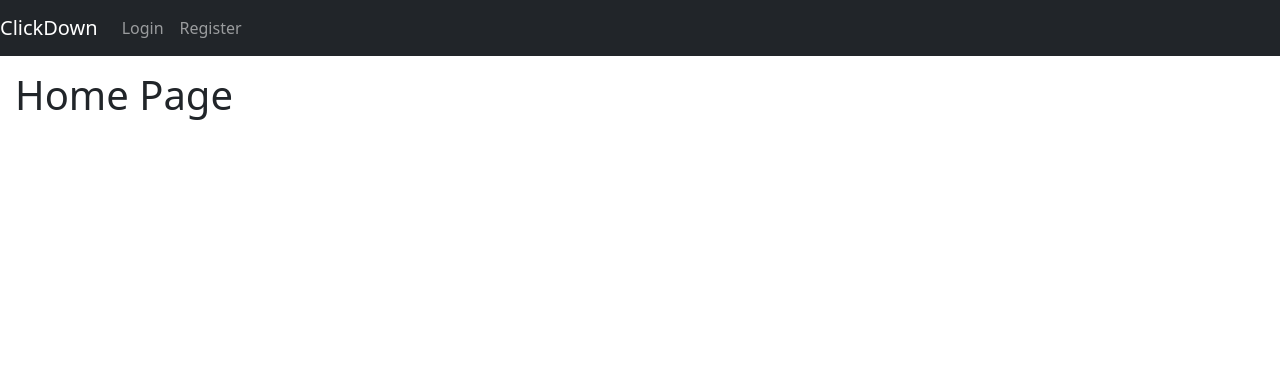
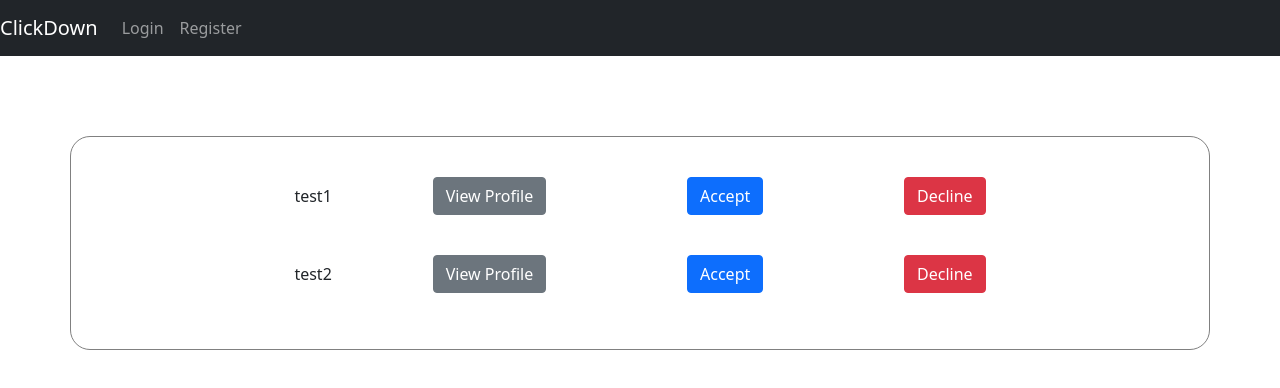
Before and after one commit to z5219951/task-master, a React (Create React App) app in the folder frontend/: page /userrequest in a window 1280 px wide. Shown: the top 388 px of the page. Built offline with nearby package versions, Linux system fonts and the light colour scheme; data requests are answered from the project's data file.

Commit message:
add:request user

```diff
--- a/frontend/src/App.js
+++ b/frontend/src/App.js
@@ -17,6 +17,7 @@ import CheckCode from './pages/CheckCode';
 import NavbarControl from './components/NavbarControl'
 import store from './store';
 import { connect } from 'react-redux';
+import UserRequest from './pages/UserRequest';
 
 function App() {
 
@@ -35,6 +36,7 @@ function App() {
         <Route path='/newPass' exact component={RePassWord} />
         <Route path='/checkCode' exact component={CheckCode} />
         <Route path='/home' exact component={Home}/>
+        <Route path='/userrequest' exact component={UserRequest} />
         <Route path='/' component={Home} />
       </Switch>
     </>
--- /dev/null
+++ b/frontend/src/pages/UserRequest.css
@@ -0,0 +1,31 @@
+.request_list{
+    width: 60vw;
+    display: flex;
+    align-items: center;
+    flex-direction: column;
+    padding-bottom: 5vh;
+}
+.container{
+    display: flex;
+    align-items: center;
+    flex-direction: column;
+    border: 1px gray solid;
+    border-radius:20px;
+    min-height: 20vh;
+}
+.user_request_box{
+    width: 90%;
+    display: flex;
+    align-items: center;
+    margin-top: 5vh;
+    justify-content: space-between;
+}
+.user_request_name{
+    margin: 0;
+}
+.buttonBox{
+    width: 80%;
+    display: flex;
+    align-items: center;
+    justify-content: space-between;
+}
--- /dev/null
+++ b/frontend/src/pages/UserRequest.js
@@ -0,0 +1,191 @@
+import React, {Component, Fragment} from 'react'
+import 'bootstrap/dist/css/bootstrap.css';
+import './Login.css'
+import axios from 'axios'
+import store from '../store';
+import { Button, Modal } from 'react-bootstrap';
+import './UserRequest.css'
+import { Alert } from 'bootstrap';
+
+class UserRequest extends Component{
+    constructor(props) {
+        super(props);
+        // get id
+        const id = Number(store.getState().id);
+        this.state = {
+            id:id,
+            email:'',
+            show:false,
+            list:[],
+            inform:'go to profile page',
+            noResult:'',
+            requestUser:''
+
+        }
+    }
+    componentDidMount = ()=>{
+        try {
+            axios.get('http://localhost:5000/user_request_information').then((res)=>{
+            // store the user id in store
+            console.log(res)
+            // const result = JSON.parse(res.data);
+            const testResult = [
+                {
+                    requestUser:123,
+                    userName:'test1'
+                },
+                {
+                    requestUser:331,
+                    userName:'test2'
+                }
+            ];
+            let warn = ''
+            if(testResult.length === 0) {
+                warn = 'No Request'
+            }
+            this.setState(()=>({
+                list:testResult,
+                noResult:warn
+            }))
+        })
+        } catch (error) {
+            console.log(error);
+        }
+    }
+    handleShow = (e)=>{
+        const name = e.target.name;
+        const requestUser = Number(e.target.value);
+        if(name === 'profile') {
+            console.log("go to profile page");
+            this.setState(()=>({
+                inform:'go to profile page',
+            }))
+        } else if(name === 'accept') {
+            this.setState(()=>({
+                inform:'Accept the connection?',
+                requestUser:requestUser
+            }))
+        } else {
+            this.setState(()=>({
+                inform:'Decline the request?',
+                requestUser:requestUser
+            }))
+        }
+        this.setState(()=>(
+            {
+                show:true
+            }
+        ))
+    }
+    handleClose = ()=>{
+        this.setState(()=>(
+            {
+                show:false
+            }
+        ))
+    }
+    handleAccept = ()=>{
+        const id  = Number(this.state.id);
+        const requestUser = Number(this.state.requestUser);
+        const data = {id:id,requestUser:requestUser}
+        const inform = this.state.inform;
+        let url = '';
+        if(inform === 'Accept the connection?') {
+            url = 'http://localhost:5000/user_request_accept'
+        } else if (inform === 'Decline the request?'){
+            url = 'http://localhost:5000/user_request_decline'
+        } else {
+            this.setState(()=>(
+                {
+                    show:false
+                }
+            ))
+            return;
+        }
+        try {
+            axios.post(url, data).then((res)=>{
+            // store the user id in store
+            const result = true;
+            //const result = JSON.parse(res.data).id;
+            if(result) {
+                this.setState(()=>(
+                    {
+                        show:false
+                    }
+                ))
+                // request the new state
+                axios.get('http://localhost:5000/user_request_information').then((res)=>{
+                // store the user id in store
+                console.log(res)
+                // const result = JSON.parse(res.data);
+                const testResult = [
+                    {
+                        requestUser:123,
+                        userName:'test1'
+                    }
+                ];
+                let warn = ''
+                if(testResult.length === 0) {
+                    warn = 'No Request'
+                }
+                this.setState(()=>({
+                    list:testResult,
+                    noResult:warn
+                }))
+            })
+            } else {
+                Alert("Please try again")
+            }
+
+        })
+        } catch (error) {
+
+        }
+    }
+    getItem = ()=>{
+        console.log(this.state.list);
+        return (
+            this.state.list.map((item,index)=><div key = {index}className="user_request_box">
+                <p className="user_request_name">{item.userName}</p>
+                <div className='buttonBox'>
+                    <Button variant="secondary" name="profile" value={item.requestUser} onClick={this.handleShow}>View Profile</Button>
+                    <Button variant="primary" name="accept" value={item.requestUser} onClick={this.handleShow}>Accept</Button>
+                    <Button variant="danger" name="decline" value={item.requestUser} onClick={this.handleShow}>Decline</Button>
+                </div>
+            </div>)
+        )
+    }
+    render(){
+        return (
+            <Fragment>
+                <div className='container'>
+                    {/* <p>Search User</p>
+                    <div className='serach_box'>
+                        <input type="text" id="inputFirstName" className="form-control" placeholder="User Email" onChange={this.handleInput} name="email" value = {this.state.firstName}/>
+                        <button className="btn btn-lg btn-primary btn-block" onClick={this.handleSubmit} type="button" >Search</button>
+                    </div> */}
+                    <div className='request_list'>
+                        {this.getItem()}
+                    </div>
+                    <p>{this.state.noResult}</p>
+                </div>
+                <Modal show={this.state.show} onHide={this.handleClose}>
+                    <Modal.Header>
+                    <Modal.Title>Attention</Modal.Title>
+                    </Modal.Header>
+                    <Modal.Body>{this.state.inform}</Modal.Body>
+                    <Modal.Footer>
+                    <Button variant="secondary" onClick={this.handleClose}>
+                        Close
+                    </Button>
+                    <Button variant="primary" onClick={this.handleAccept}>
+                        Yes
+                    </Button>
+                    </Modal.Footer>
+                </Modal>
+            </Fragment>
+        )
+    }
+}
+
+export default UserRequest
--- a/frontend/testDb.json
+++ b/frontend/testDb.json
@@ -1,4 +1,14 @@
 {
+  "user_request_information": [
+    {
+      "id": 123,
+      "userName": "test1"
+    }
+  ],
+  "user_request_accept": [
+  ],
+  "user_request_decline": [
+  ],
   "tasks": [
     {
       "name": "name",
```
